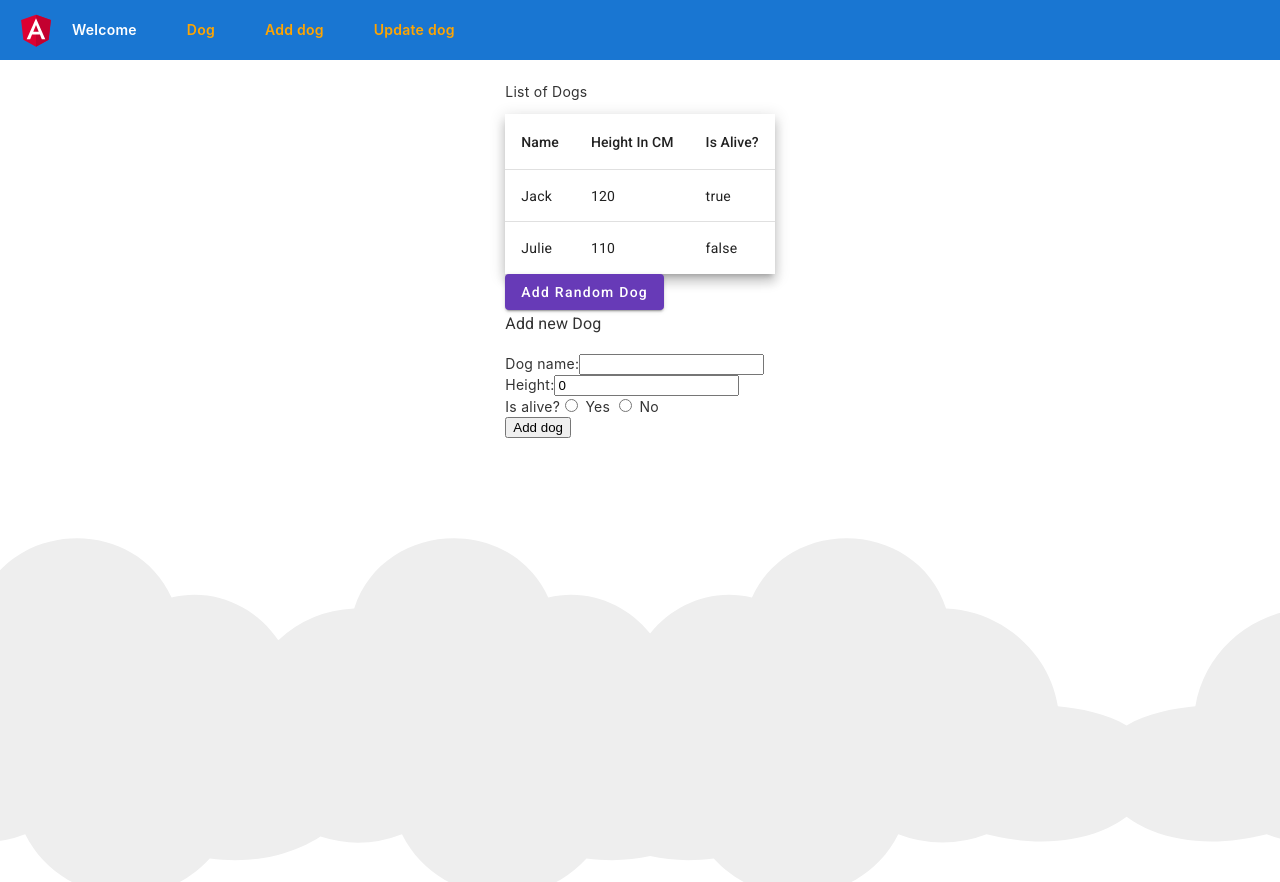
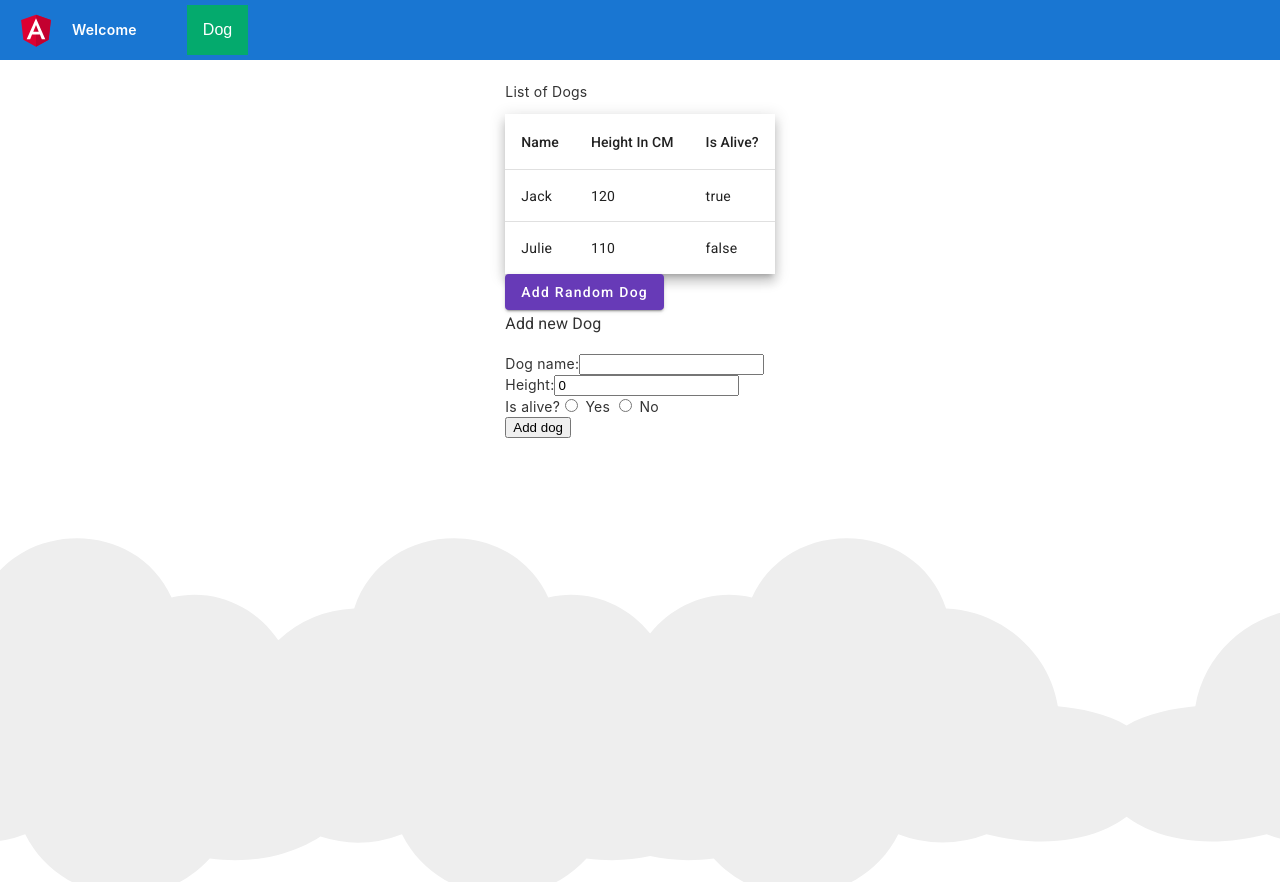
Before and after one commit to vinodjohn/angular-practice-j20, an Angular app: page /create-dog in a window 1280 px wide. Built offline with nearby package versions, Linux system fonts and the light colour scheme.

Commit message:
Dropdown added

```diff
--- a/src/app/app.component.css
+++ b/src/app/app.component.css
@@ -290,3 +290,46 @@ svg#clouds {
     visibility: hidden;
   }
 }
+
+
+/* Dropdown Button */
+.dropbtn {
+  background-color: #04AA6D;
+  color: white;
+  padding: 16px;
+  font-size: 16px;
+  border: none;
+}
+
+/* The container <div> - needed to position the dropdown content */
+.dropdown {
+  position: relative;
+  display: inline-block;
+}
+
+/* Dropdown Content (Hidden by Default) */
+.dropdown-content {
+  display: none;
+  position: absolute;
+  background-color: #f1f1f1;
+  min-width: 160px;
+  box-shadow: 0px 8px 16px 0px rgba(0,0,0,0.2);
+  z-index: 1;
+}
+
+/* Links inside the dropdown */
+.dropdown-content a {
+  color: black;
+  padding: 12px 16px;
+  text-decoration: none;
+  display: block;
+}
+
+/* Change color of dropdown links on hover */
+.dropdown-content a:hover {background-color: #ddd;}
+
+/* Show the dropdown menu on hover */
+.dropdown:hover .dropdown-content {display: block;}
+
+/* Change the background color of the dropdown button when the dropdown content is shown */
+.dropdown:hover .dropbtn {background-color: #3e8e41;}
--- a/src/app/app.component.html
+++ b/src/app/app.component.html
@@ -7,11 +7,23 @@
   />
   <span>Welcome</span>
     <div class="spacer"></div>
-    <span><a style="color: orange;" routerLink="/dog" routerLinkActive="active">Dog</a></span>
+ <!--   <span><a style="color: orange;" routerLink="/dog" routerLinkActive="active">Dog</a></span>
     <div class="spacer"></div>
     <span><a style="color: orange;" routerLink="/create-dog" routerLinkActive="active">Add dog</a></span>
     <div class="spacer"></div>
-    <span><a style="color: orange;" routerLink="/update-dog" routerLinkActive="active">Update dog</a></span>
+    <span><a style="color: orange;" routerLink="/update-dog" routerLinkActive="active">Update dog</a></span>-->
+
+
+  <div class="dropdown">
+    <button class="dropbtn">Dog</button>
+    <div class="dropdown-content">
+      <a style="color: orange;" routerLink="/dog" routerLinkActive="active">Dashboard</a>
+      <a style="color: orange;" routerLink="/create-dog" routerLinkActive="active">Add dog</a>
+      <a style="color: orange;" routerLink="/update-dog" routerLinkActive="active">Update dog</a>
+    </div>
+  </div>
+
+
 </div>
 
 <div class="content" role="main">
```
